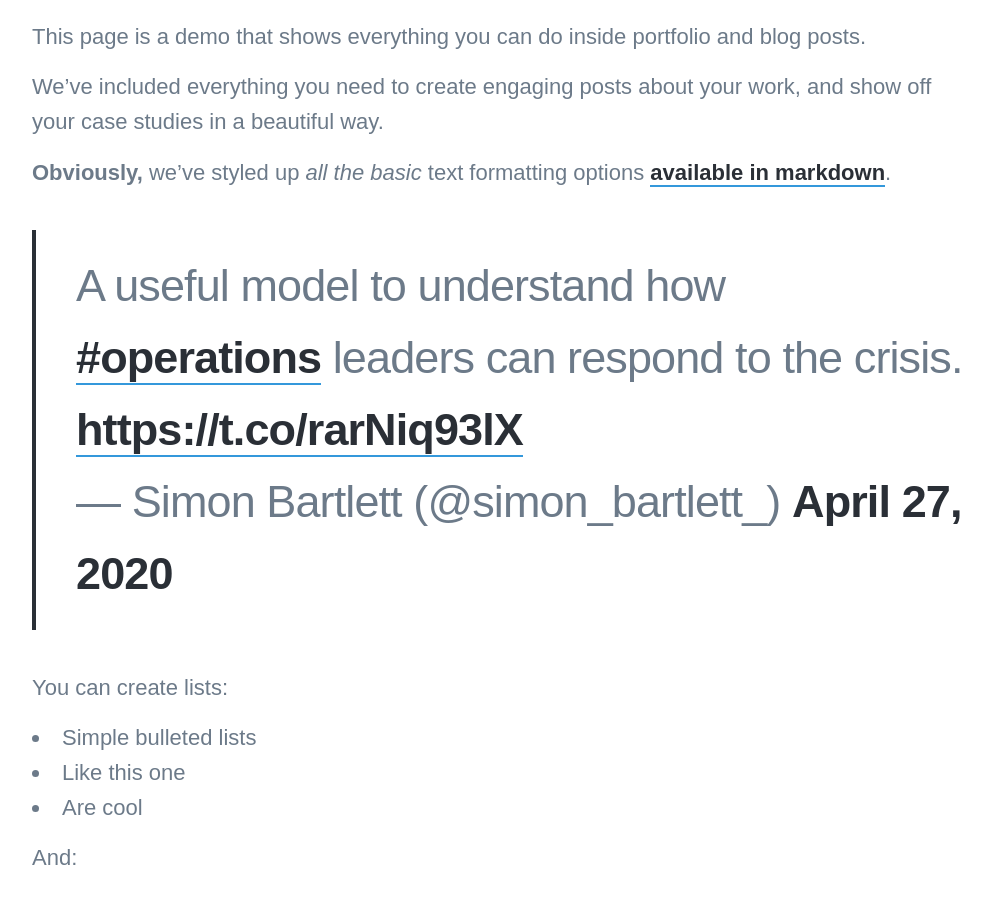
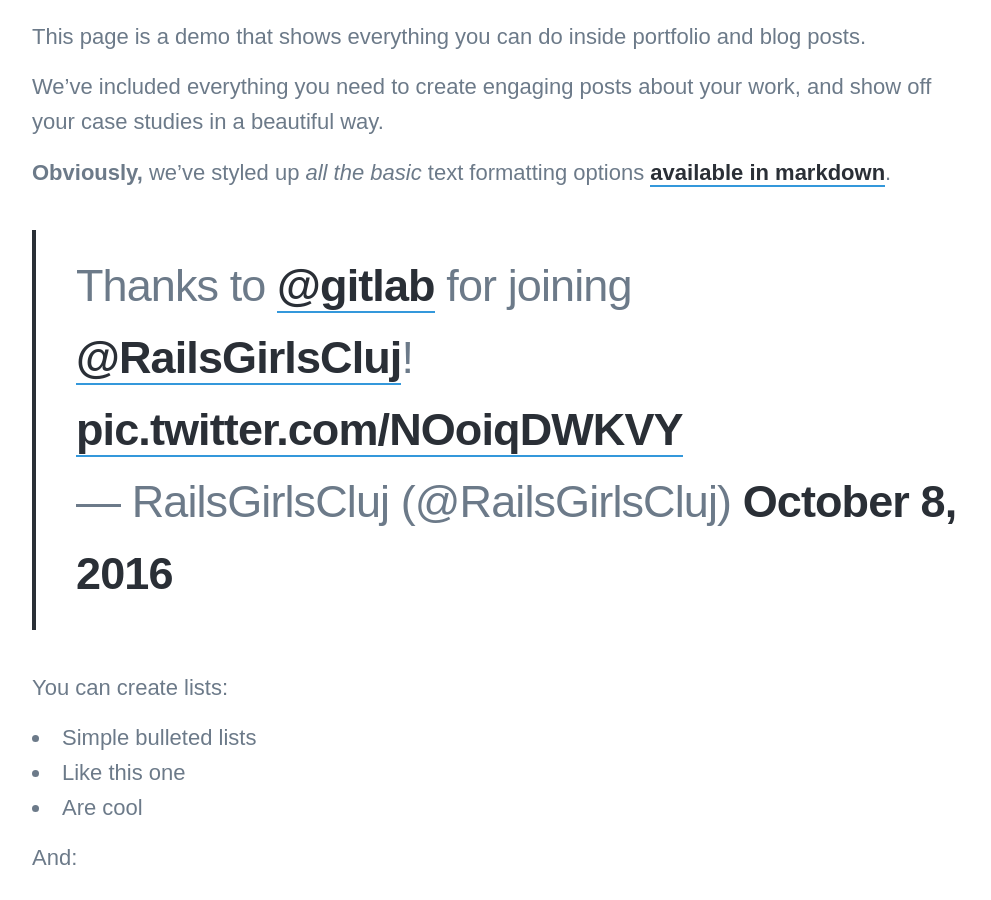
Before and after one commit to Mercury14/mercury14.github.io, a Jekyll site: the page built from _posts/2020-07-17-ai-human-in-the-loop.md, in a window 1280 px wide and 900 px high, scrolled down 1209 px. Shown: the whole window, without its empty margins (138-1129 px from the left). Built offline with Jekyll 4.4.1, drawn with Linux system fonts in a browser that asks for light colours; nearby versions of some CDN libraries; some web fonts are replaced; comment, search, counter and statistics services are not loaded.

Commit message:
Update 2020-07-17-ai-human-in-the-loop.md

```diff
--- a/_posts/2020-07-17-ai-human-in-the-loop.md
+++ b/_posts/2020-07-17-ai-human-in-the-loop.md
@@ -19,8 +19,9 @@
 
 <div class="center">
 
-<blockquote class="twitter-tweet"><p lang="en" dir="ltr">A useful model to understand how <a href="https://twitter.com/hashtag/operations?src=hash&amp;ref_src=twsrc%5Etfw">#operations</a> leaders can respond to the crisis. <a href="https://t.co/rarNiq93lX">https://t.co/rarNiq93lX</a></p>&mdash; Simon Bartlett (@simon_bartlett_) <a href="https://twitter.com/simon_bartlett_/status/1254699862895087617?ref_src=twsrc%5Etfw">April 27, 2020</a></blockquote>
+<blockquote class="twitter-tweet" data-partner="tweetdeck"><p lang="en" dir="ltr">Thanks to <a href="https://twitter.com/gitlab">@gitlab</a> for joining <a href="https://twitter.com/RailsGirlsCluj">@RailsGirlsCluj</a>! <a href="https://t.co/NOoiqDWKVY">pic.twitter.com/NOoiqDWKVY</a></p>&mdash; RailsGirlsCluj (@RailsGirlsCluj) <a href="https://twitter.com/RailsGirlsCluj/status/784847271645028352">October 8, 2016</a></blockquote>
 <script async src="//platform.twitter.com/widgets.js" charset="utf-8"></script>
+
 </div>
 You can create lists:
 
```
